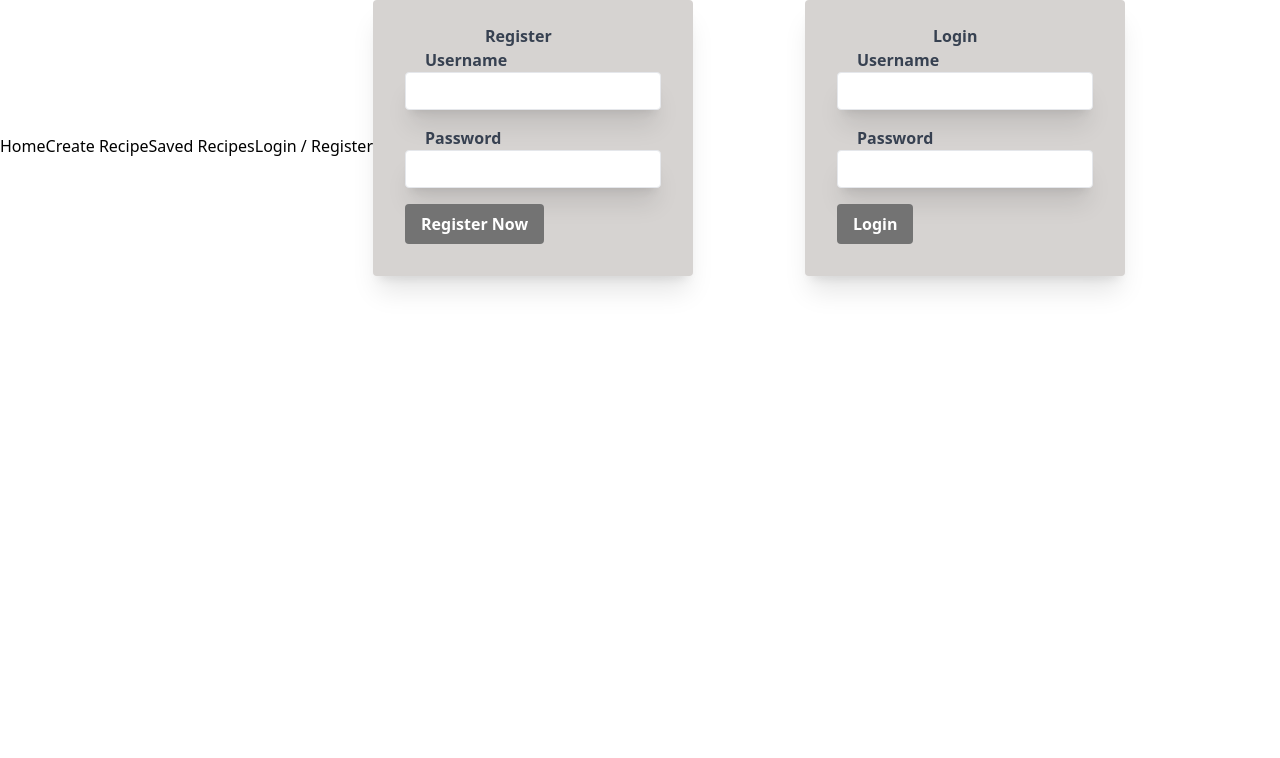
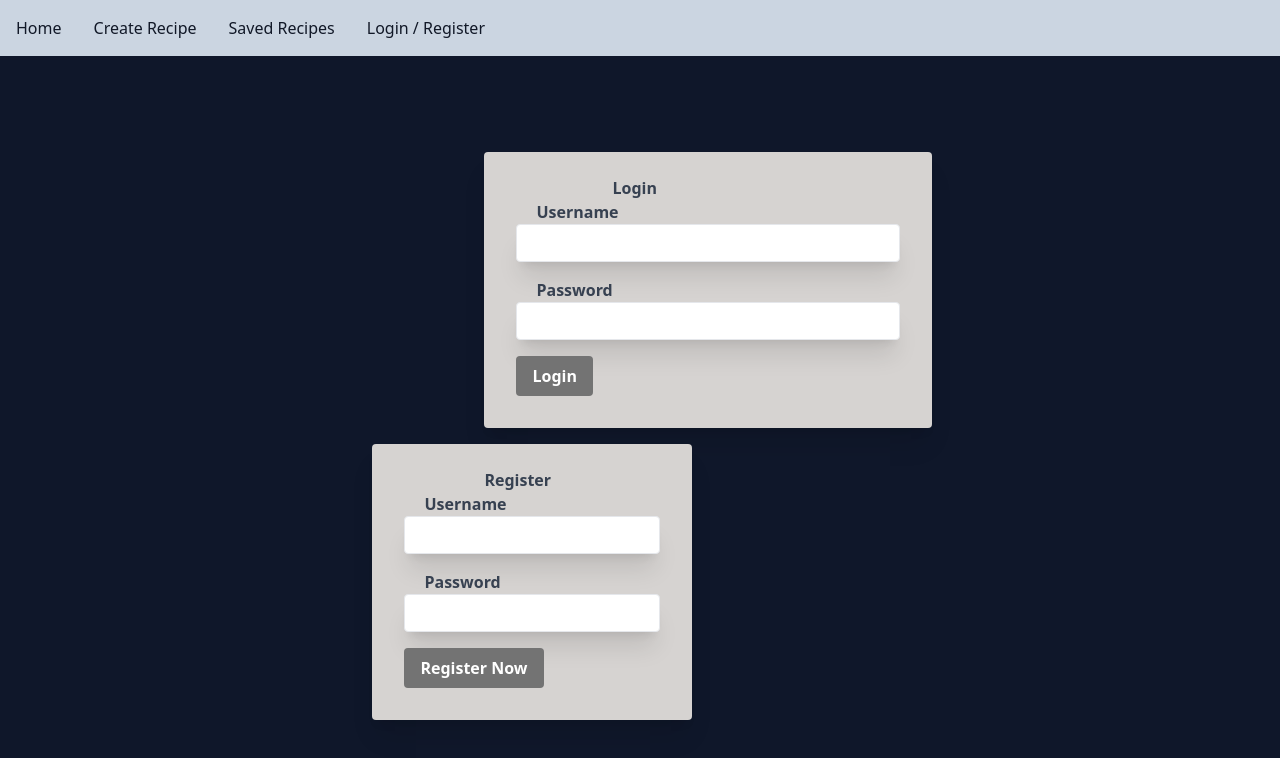
Before and after one commit to icarus014/recipe-app, a React (Create React App) app in the folder client/: page /auth in a window 1280 px wide. Shown: the top 758 px of the page. Built offline with nearby package versions, Linux system fonts and the light colour scheme.

Commit message:
fixed background issue

```diff
--- a/client/public/index.html
+++ b/client/public/index.html
@@ -3,13 +3,14 @@
   <head>
     <meta charset="utf-8" />
     <link rel="icon" href="%PUBLIC_URL%/favicon.ico" />
-    <meta name="viewport" content="width=device-width, initial-scale=1" />
+    <meta name="viewport" content="width=device-width, initial-scale=1, maximum-scale=1, user-scalable=0" />
     <meta name="theme-color" content="#000000" />
     <meta
       name="description"
       content="Web site created using create-react-app"
     />
     <link rel="apple-touch-icon" href="%PUBLIC_URL%/logo192.png" />
+    <link>
     <!--
       manifest.json provides metadata used when your web app is installed on a
       user's mobile device or desktop. See https://developers.google.com/web/fundamentals/web-app-manifest/
@@ -24,11 +25,11 @@
       work correctly both with client-side routing and a non-root public URL.
       Learn how to configure a non-root public URL by running `npm run build`.
     -->
-    <title>React App</title>
+    <title>Recipe App</title>
   </head>
   <body>
     <noscript>You need to enable JavaScript to run this app.</noscript>
-    <div id="root"></div>
+    <div id="root" class="h-screen"></div>
     <!--
       This HTML file is a template.
       If you open it directly in the browser, you will see an empty page.
--- a/client/src/App.css
+++ b/client/src/App.css
@@ -1,29 +1,7 @@
-.App {
-  text-align: center;
+.app {
+  /* text-align: center; */
+  /* display: inline-block; */
+  display: flex;
+
+
 }
-
-.App-logo {
-  height: 40vmin;
-  pointer-events: none;
-}
-
-@media (prefers-reduced-motion: no-preference) {
-  .App-logo {
-    animation: App-logo-spin infinite 20s linear;
-  }
-}
-
-.App-header {
-  background-color: #282c34;
-  min-height: 100vh;
-  display: flex;
-  flex-direction: column;
-  align-items: center;
-  justify-content: center;
-  font-size: calc(10px + 2vmin);
-  color: white;
-}
-
-.App-link {
-  color: #61dafb;
-}
--- a/client/src/App.js
+++ b/client/src/App.js
@@ -6,15 +6,16 @@ import {Home} from './pages/home'
 import {Create} from './pages/create'
 import {Auth} from './pages/auth'
 import {Saved} from './pages/saved-recipes'
-import { Navbar} from './components/navbar'
+import { Navbar } from './components/navbar'
 
 
 function App(){
   return(
-    <div className='app felx'>
-      <div className='flex flex col items-center'>
+
+      <div className='bg-slate-900 bg-auto flex flex-col items-center'>
+
           <Router>
-        <Navbar />
+             <Navbar/>
               <Routes>
                 <Route path="/" element={<Home/>}/>
                 <Route path="/create" element={<Create/>}/>
@@ -23,7 +24,7 @@ function App(){
               </Routes>
           </Router>
       </div>
-    </div>
+
   )
 }
 
--- a/client/src/components/navbar.js
+++ b/client/src/components/navbar.js
@@ -1,6 +1,7 @@
 import React from "react"
 import{Link, useNavigate} from 'react-router-dom'
 import { useCookies } from 'react-cookie'
+
 
 
 
@@ -14,11 +15,23 @@ export const Navbar = () =>{
         navigate("/auth")
     }
     return(
-        <div>
-            <Link to={"/"}>Home</Link>
-            <Link to={"/create"}>Create Recipe</Link>
-            <Link to={"/saved-recipes"}>Saved Recipes</Link>
-            {!cookies.access_token ? (<Link to={"/auth"}>Login / Register</Link>) :(<button onClick={logout}>Logout</button>)}
+        <nav className=" w-full bg-slate-300 ">
+        <div className="max-w-screen-xl flex flex-wrap items-center justify-between mx-auto p-4 ">
+            <ul className="flex flex-col font-medium p-4 md:p-0 border rounded-lg md:flex-row md:space-x-8 md:mt-0 md:border-0  md:dark:bg-slate-90 dark:border-gray-700">
+                <li className="block py-2 pl-3 pr-4 text-gray-900 rounded hover:bg-gray-100 md:hover:bg-transparent md:hover:text-blue-700 md:p-0 dark:text-stone md:dark:hover:text-red-900 dark:hover:bg-gray-700 dark:hover:text-white md:dark:hover:bg-transparent dark:border-gray-700">
+                <Link to={"/"}>Home</Link>
+                </li>
+                <li className="block py-2 pl-3 pr-4 text-gray-900 rounded hover:bg-gray-100 md:hover:bg-transparent md:hover:text-blue-700 md:p-0 dark:text-stone md:dark:hover:text-blue-500 dark:hover:bg-gray-700 dark:hover:text-white md:dark:hover:bg-transparent dark:border-gray-700">
+                <Link to={"/create"}>Create Recipe</Link>
+                </li>
+                <li className="block py-2 pl-3 pr-4 text-gray-900 rounded hover:bg-gray-100 md:hover:bg-transparent md:hover:text-blue-700 md:p-0 dark:text-stone md:dark:hover:text-blue-500 dark:hover:bg-gray-700 dark:hover:text-white md:dark:hover:bg-transparent dark:border-gray-700">
+                <Link to={"/saved-recipes"}>Saved Recipes</Link>
+                </li>
+                <li className="block py-2 pl-3 pr-4 text-gray-900 rounded hover:bg-gray-100 md:hover:bg-transparent md:hover:text-blue-700 md:p-0 dark:text-stone md:dark:hover:text-blue-500 dark:hover:bg-gray-700 dark:hover:text-white md:dark:hover:bg-transparent dark:border-gray-700">
+                {!cookies.access_token ? (<Link to={"/auth"}>Login / Register</Link>) :(<button onClick={logout}>Logout</button>)}
+                </li>
+            </ul>
         </div>
+        </nav>
     )
 }
--- a/client/src/index.css
+++ b/client/src/index.css
@@ -1,3 +1,5 @@
-@tailwind base;
-@tailwind components;
-@tailwind utilities;
+@import "tailwindcss/base";
+
+@import "tailwindcss/components";
+
+@import "tailwindcss/utilities";
--- a/client/src/pages/auth.js
+++ b/client/src/pages/auth.js
@@ -5,7 +5,7 @@ import { useNavigate } from "react-router-dom";
 
 export const Auth = () => {
   return (
-    <div className="auth">
+    <div className="flex-no-wrap mt-24">
       <Login />
       <Register />
     </div>
@@ -38,7 +38,7 @@ const Login = () => {
   };
 
   return (
-    <div className="w-full max-w-xs float-right ml-28">
+    <div className="w-full max-w-md ml-28">
       <form onSubmit={handleSubmit} className="bg-stone-300 shadow-xl rounded px-8 pt-6 pb-8 mb-4">
         <h2 className=" font-bold text-gray-700 mx-24">Login</h2>
         <div className="mb-4">
@@ -66,6 +66,7 @@ const Login = () => {
         </div>
       </form>
     </div>
+
   );
 };
 
@@ -90,8 +91,8 @@ const Register = () => {
   };
 
   return (
-    <div className="w-full max-w-xs float-left mr-auto">
-    <form onSubmit={handleSubmit} className="bg-stone-300 shadow-xl rounded px-8 pt-6 pb-8 mb-4">
+    <div className="w-full max-w-xs  ">
+    <form onSubmit={handleSubmit} className="bg-stone-300 shadow-xl rounded px-8 pt-6 pb-8 mb-96">
       <h2 className="ml-20 font-bold text-gray-700">Register</h2>
       <div className="mb-4">
         <label htmlFor="username" className="ml-5 font-bold text-gray-700">Username</label>
--- a/client/src/pages/home.js
+++ b/client/src/pages/home.js
@@ -49,7 +49,7 @@ export const Home = () => {
 
   return (
     <div>
-      <h1>Recipes</h1>
+      <h1 className="font-bold text-white">Recipes</h1>
       <ul>
         {recipes.map((recipe) => (
           <li key={recipe._id}>
```
Also changed, not shown: 1 other file (tests, documents, lock files or other folders). Lines whose indentation alone changed are shown as unchanged.
